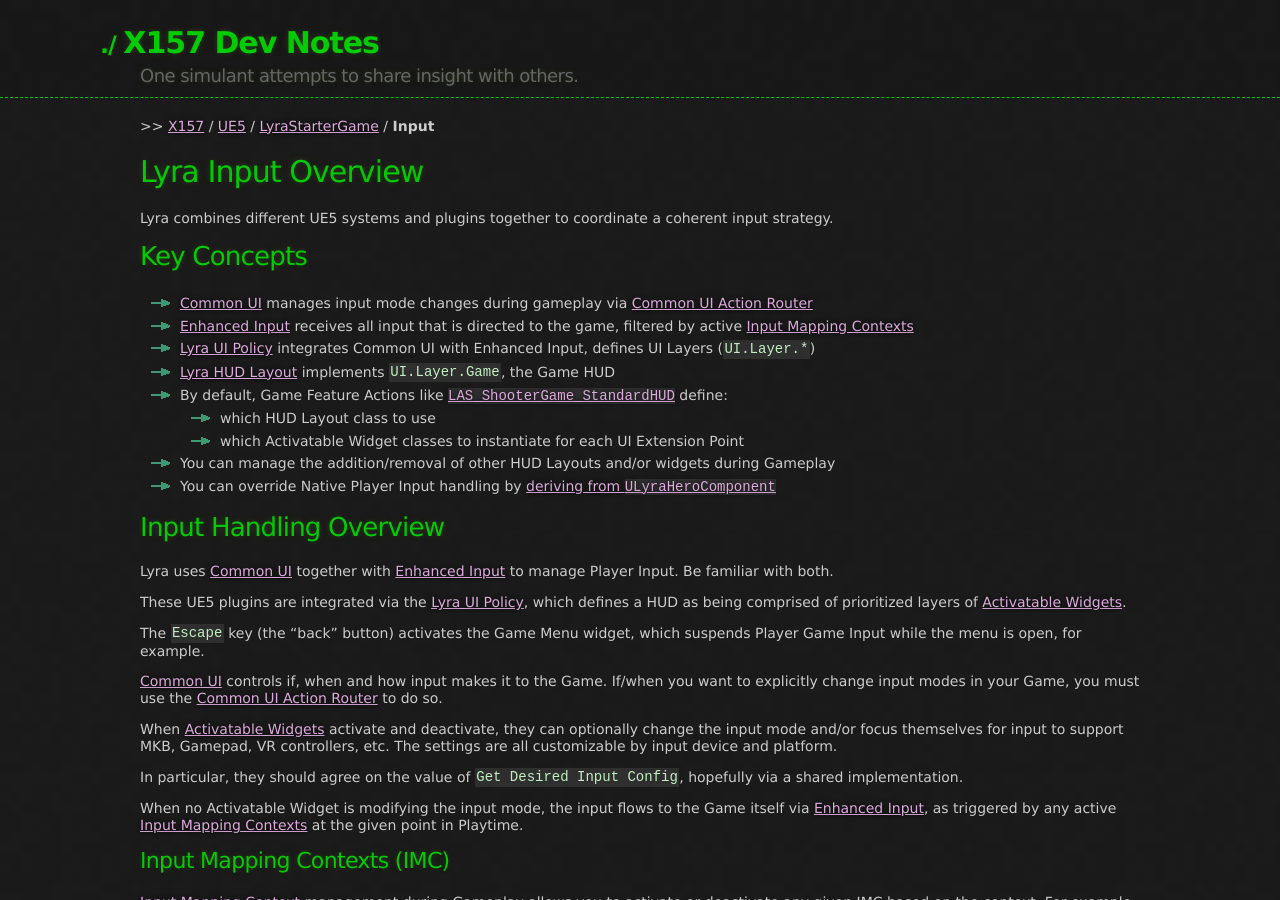
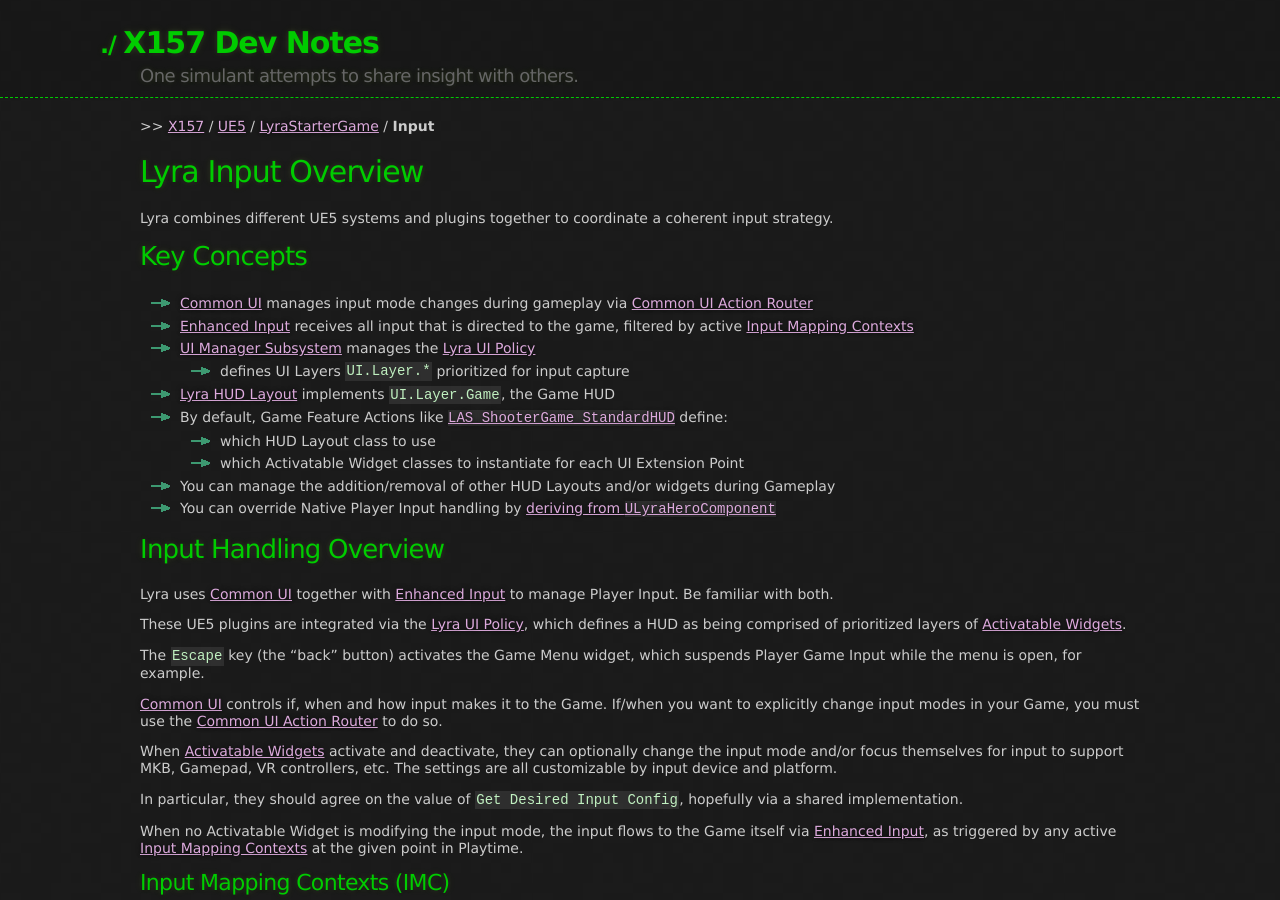
Before and after one commit to x157/x157.github.io, a Jekyll site: the page built from UE5/LyraStarterGame/Input/index.md, in a window 1280 px wide and 900 px high. Built offline with Jekyll 4.4.1, drawn with Linux system fonts in a browser that asks for light colours.

Commit message:
Add CommonGame plugin placeholders and references

```diff
--- a/UE5/LyraStarterGame/Input/index.md
+++ b/UE5/LyraStarterGame/Input/index.md
@@ -18,7 +18,9 @@
   via [Common UI Action Router](/UE5/CommonUI/ActionRouter)
 - [Enhanced Input](/UE5/EnhancedInput/) receives all input that is directed to the game,
   filtered by active [Input Mapping Contexts](/UE5/EnhancedInput/InputMappingContext)
-- [Lyra UI Policy](/UE5/LyraStarterGame/Input/UIPolicy) integrates Common UI with Enhanced Input, defines UI Layers (`UI.Layer.*`)
+- [UI Manager Subsystem](/UE5/LyraStarterGame/Input/UIManagerSubsystem) manages the
+  [Lyra UI Policy](/UE5/LyraStarterGame/Input/UIPolicy)
+  - defines UI Layers `UI.Layer.*` prioritized for input capture
 - [Lyra HUD Layout](/UE5/LyraStarterGame/Input/HUDLayout) implements `UI.Layer.Game`, the Game HUD
 - By default, Game Feature Actions like [`LAS_ShooterGame_StandardHUD`](./LAS_ShooterGame_StandardHUD) define:
   - which HUD Layout class to use
```
Also changed, not shown: UE5/CommonGame/UGameUIManagerSubsystem.md (added, +10 -0 lines), UE5/CommonGame/index.md (added, +14 -0 lines), UE5/CommonUI/index.md (+2 -2 lines), UE5/LyraStarterGame/Input/UIManagerSubsystem.md (added, +13 -0 lines), UE5/LyraStarterGame/Plugins/index.md (+2 -0 lines).
